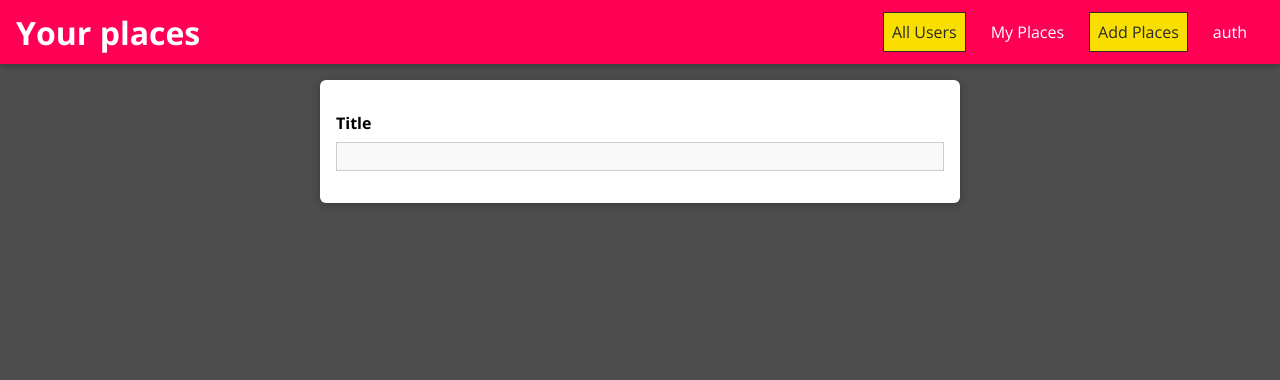
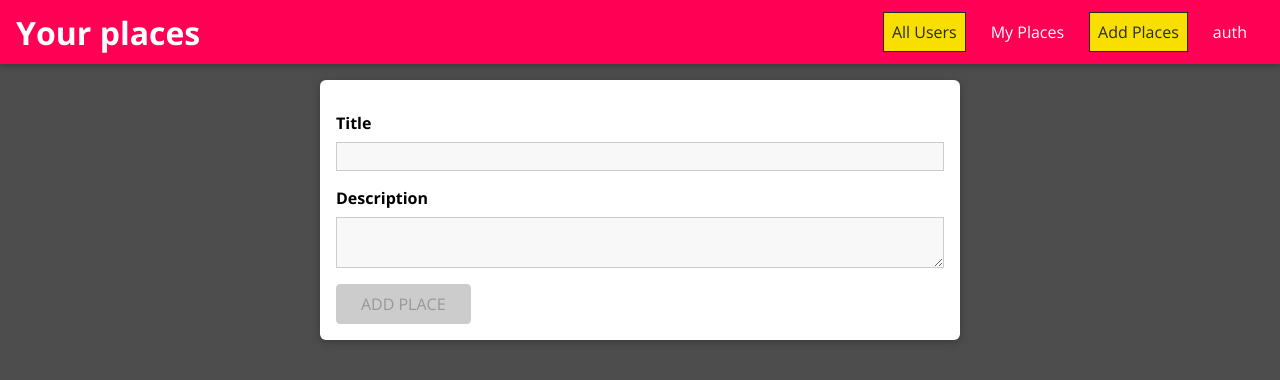
Before and after one commit to aditimirani/mern-stack-app, a React (Create React App) app: page /places/new in a window 1280 px wide. Shown: the top 380 px of the page. Built offline with nearby package versions, Linux system fonts and the light colour scheme.

Commit message:
feat: added form element with validation for adding new user

```diff
--- a/src/places/pages/NewPlace.js
+++ b/src/places/pages/NewPlace.js
@@ -1,17 +1,87 @@
-import React from 'react';
+import React, { useCallback, useReducer } from 'react';
 
+import Button from '../../shared/components/FormElements/Button';
 import Input from '../../shared/components/FormElements/Input';
-import { VALIDATOR_REQUIRE } from '../../shared/components/util/validators';
+import { VALIDATOR_REQUIRE, VALIDATOR_MINLENGTH } from '../../shared/components/util/validators';
 
 import './NewPlace.css';
 
-const NewPlace = () =>{
-    return(<form className='place-form'>
-        <Input element='input'
-            type='input'
+const formReducer = (state, action) =>{
+    switch(action.type){
+        case 'INPUT_CHANGE' :
+            let formIsValid = true;
+            for(const inputId in state.inputs) {
+                console.log('action.inputId',action.inputId);
+                if(inputId === action.inputId) {
+                    formIsValid = formIsValid && action.isValid;
+                } else {
+                    formIsValid = formIsValid && state.inputs[inputId].isValid;
+                }
+            }
+            return {
+                ...state,
+                inputs: {
+                    ...state.inputs,
+                    [action.inputId]: { value: action.value, isValid: action.isValid}
+                },
+                isValid:formIsValid
+            };
+        default:
+            return state;
+    }
+}
+
+const NewPlace = () => {
+   const [formState, dispatch] = useReducer(formReducer,{
+            inputs:{
+                title: {
+                    value:'',
+                    isValid:false,
+                },
+                description: {
+                    value:'',
+                    isValid:false,
+                },
+            },
+            isValid:false,
+        });
+
+    const inputHandler = useCallback((id, value, isValid) => {
+        dispatch({
+            type:'INPUT_CHANGE',
+            value: value,
+            isValid: isValid,
+            inputId: id
+            });
+    },[]);
+
+    const placeSubmitHandler = (event) => {
+        event.preventDefault();
+        console.log(formState.inputs);
+    }
+
+    return(
+    <form className='place-form' onSubmit={placeSubmitHandler}>
+        <Input
+            id='title'
+            element='input'
+            type='text'
             label='Title'
             validators={[VALIDATOR_REQUIRE()]}
-            errorText='please enter a valid title'/>
+            errorText='please enter a valid title'
+            onInput={inputHandler}
+            />
+
+        <Input
+            id='description'
+            element='textarea'
+            label='Description'
+            validators={[VALIDATOR_MINLENGTH(5)]}
+            errorText='please enter a valid description (at least 5 characters)'
+            onInput={inputHandler}
+            />
+        <Button type='submit' disabled={!formState.isValid}> ADD PLACE</Button>
     </form>)
 }
+
 export default NewPlace;
--- a/src/shared/components/FormElements/Input.js
+++ b/src/shared/components/FormElements/Input.js
@@ -1,4 +1,4 @@
-import React, { useReducer } from 'react';
+import React, { useReducer, useEffect } from 'react';
 
 import {validate} from '../util/validators';
 
@@ -23,13 +23,23 @@ const inputReducer = (state, action) => {
 }
 
 const Input = (props) => {
-    const [inputState, dispatch] = useReducer(inputReducer, {value: '' , isValid: false, isTouched: false});
+    const [inputState, dispatch] = useReducer(inputReducer, {
+        value: '' ,
+        isValid: false,
+        isTouched: false});
+
+    const {id, onInput} = props;
+    const {value, isValid} = inputState;
+
+    useEffect(() => {
+        onInput(id, value, isValid);
+    },[id, value, isValid, onInput]);
 
     const changeHandler = (event) => {
         dispatch(
             {
                 type: 'CHANGE',
-                val:event.target.value,
+                val: event.target.value,
                 validators: props.validators
             }
         );
@@ -37,11 +47,12 @@ const Input = (props) => {
     const onTouchHandler = () => {
         dispatch({
             type: 'TOUCH'
-        })
+        });
     }
 
     const element = props.element === 'input' ? (
-    <input id={props.id}
+    <input
+        id={props.id}
         type={props.type}
         placeholder={props.placeholder}
         onChange={changeHandler}
@@ -51,7 +62,7 @@ const Input = (props) => {
 
     ): (
     <textarea
-        id={props.id} x
+        id={props.id}
         row={props.rows || 3}
         onChange={changeHandler}
         value={inputState.value}
```
